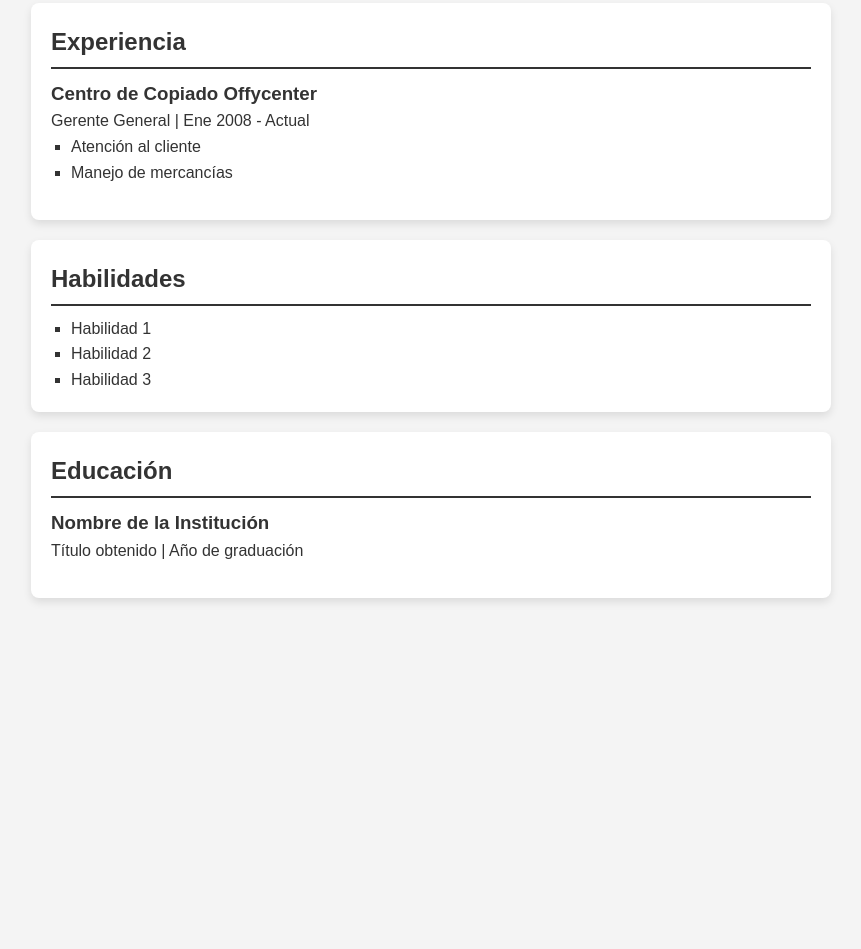
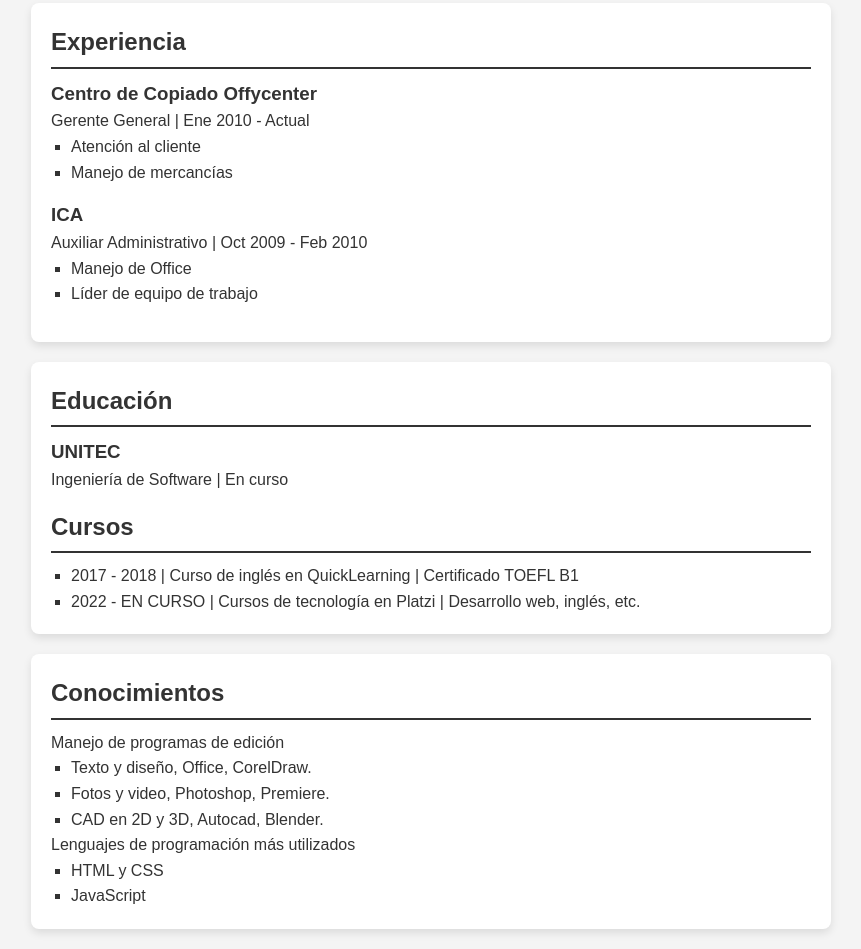
Before and after one commit to zoikev/curriculum, a plain HTML site: page index.html in a window 1280 px wide. Shown: the part 433-1382 px from the top of the page, without its empty margins (209-1070 px from the left). Before the commit the page ends 1051 px from the top, so only its background shows below. Drawn offline with Linux system fonts and the light colour scheme.

Commit message:
Update index.html

```diff
--- a/index.html
+++ b/index.html
@@ -26,29 +26,50 @@
         <h2>Experiencia</h2>
         <div class="job">
             <h3>Centro de Copiado Offycenter</h3>
-            <p>Gerente General | Ene 2008 - Actual</p>
+            <p>Gerente General | Ene 2010 - Actual</p>
             <ul>
                 <li>Atención al cliente</li>
                 <li>Manejo de mercancías</li>
             </ul>
         </div>
-    </section>
-
-    <section class="skills">
-        <h2>Habilidades</h2>
-        <ul>
-            <li>Habilidad 1</li>
-            <li>Habilidad 2</li>
-            <li>Habilidad 3</li>
-        </ul>
+        <div class="job">
+            <h3>ICA</h3>
+            <p>Auxiliar Administrativo | Oct 2009 - Feb 2010</p>
+            <ul>
+                <li>Manejo de Office</li>
+                <li>Líder de equipo de trabajo</li>
+            </ul>
+        </div>
     </section>
 
     <section class="education">
         <h2>Educación</h2>
         <div class="school">
-            <h3>Nombre de la Institución</h3>
-            <p>Título obtenido | Año de graduación</p>
+            <h3>UNITEC</h3>
+            <p>Ingeniería de Software | En curso</p>
         </div>
+        <h2>Cursos</h2>
+        <ul>
+            <li>2017 - 2018 | Curso de inglés en QuickLearning | Certificado TOEFL B1</li>
+            <li>2022 - EN CURSO | Cursos de tecnología en Platzi | Desarrollo web, inglés, etc.</li>
+        </ul>
     </section>
+
+    <section class="skills">
+        <h2>Conocimientos</h2>
+        <p>Manejo de programas de edición</p>
+        <ul>
+            <li>Texto y diseño, Office, CorelDraw.</li>
+            <li>Fotos y video, Photoshop, Premiere.</li>
+            <li>CAD en 2D y 3D, Autocad, Blender.</li>
+        </ul>
+
+        <p>Lenguajes de programación más utilizados</p>
+        <ul>
+            <li>HTML y CSS</li>
+            <li>JavaScript</li>
+        </ul>
+    </section>
+
 </body>
 </html>
```
